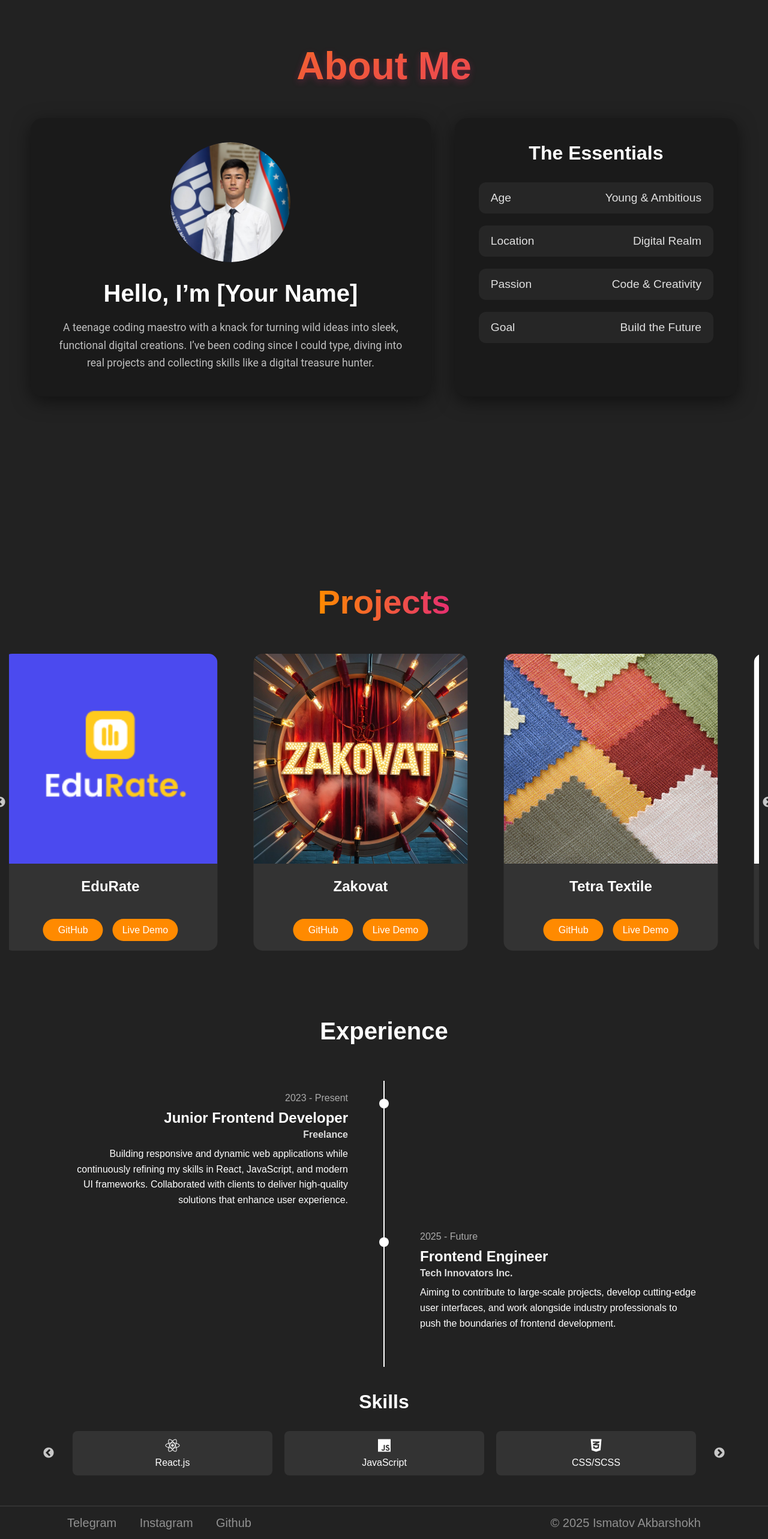
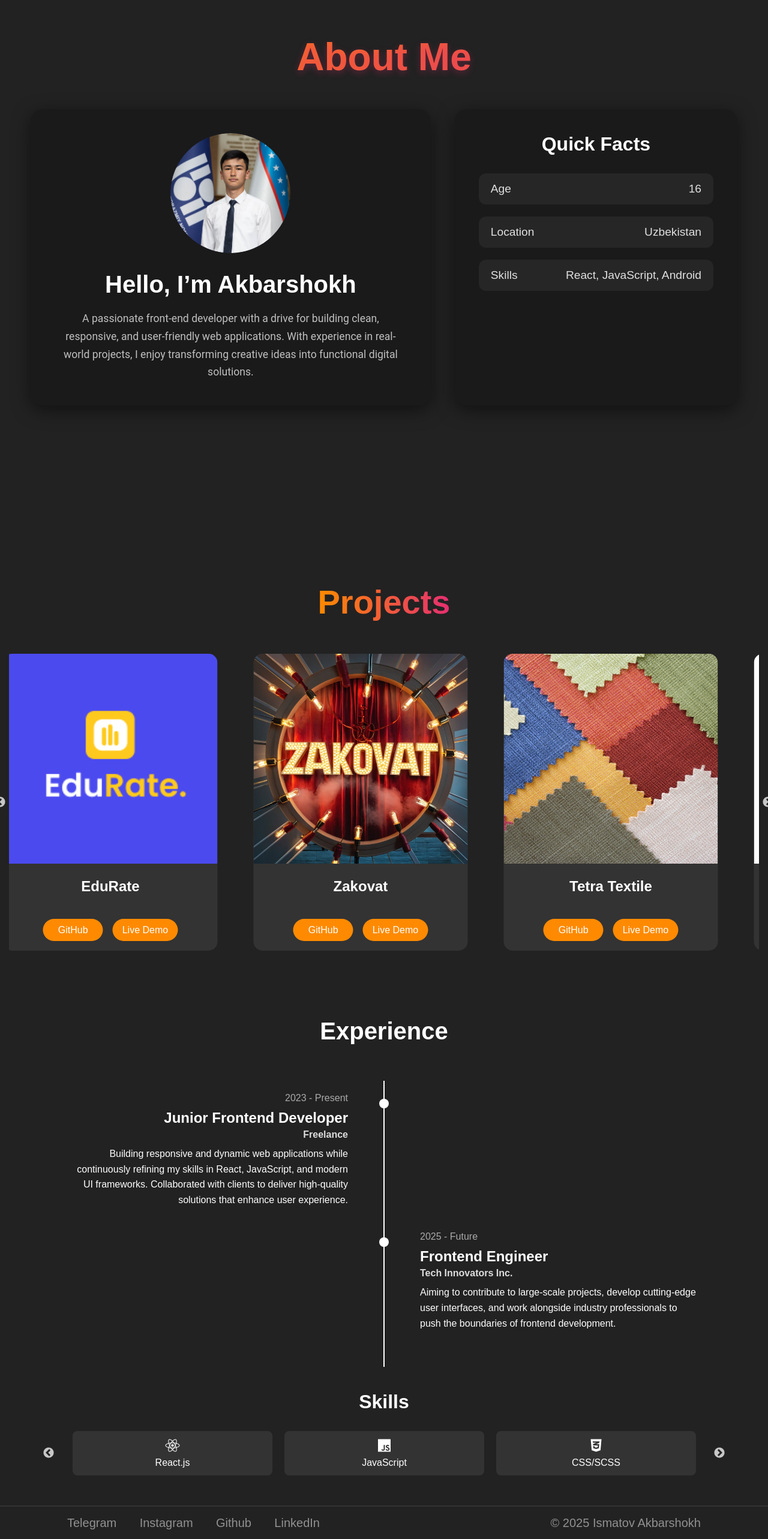
Before and after one commit to Akbarshoh404/New-Portfolio, a React (Create React App) app: page / in a window 1280 px wide. Shown: the part 853-3419 px from the top of the page at 60% size. Built offline with nearby package versions, Linux system fonts and the light colour scheme.

Commit message:
fixed texts and bugs

```diff
--- a/src/Layoutes/Footer/index.jsx
+++ b/src/Layoutes/Footer/index.jsx
@@ -1,3 +1,4 @@
+// Footer.jsx
 import React from "react";
 import styles from "./style.module.scss";
 
@@ -9,12 +10,49 @@ const Footer = () => {
       <div className={styles.container}>
         {!isMobile && (
           <div className={styles.left}>
-            <p>Telegram</p>
-            <p>Instagram</p>
-            <p>Github</p>
+            <p>
+              <a
+                href="https://t.me/MrAkbarshoh"
+                target="_blank"
+                rel="noopener noreferrer"
+              >
+                Telegram
+              </a>
+            </p>
+            <p>
+              <a
+                href="https://www.instagram.com/mr.akbarshokh/"
+                target="_blank"
+                rel="noopener noreferrer"
+              >
+                Instagram
+              </a>
+            </p>
+            <p>
+              <a
+                href="https://github.com/Akbarshoh404"
+                target="_blank"
+                rel="noopener noreferrer"
+              >
+                Github
+              </a>
+            </p>
+            <p>
+              <a
+                href="https://www.linkedin.com/in/akbarshoh-ismatov-4179b52a8/"
+                target="_blank"
+                rel="noopener noreferrer"
+              >
+                LinkedIn
+              </a>
+            </p>
           </div>
         )}
-        <div className={styles.right}>© 2025 Ismatov Akbarshokh</div>
+        <div className={styles.right}>
+          <a href="mailto:your.email@example.com" rel="noopener noreferrer">
+            © 2025 Ismatov Akbarshokh
+          </a>
+        </div>
       </div>
     </div>
   );
--- a/src/Layoutes/Footer/style.module.scss
+++ b/src/Layoutes/Footer/style.module.scss
@@ -1,3 +1,4 @@
+/* style.module.scss */
 * {
   margin: 0;
   padding: 0;
@@ -32,28 +33,37 @@
 }
 
 .left p {
+  margin: 0;
+}
+
+.left a {
   color: #919191;
   font-size: clamp(0.9rem, 2vw, 1.25rem);
   cursor: pointer;
   transition: color 0.3s ease-in-out;
+  text-decoration: none;
 }
 
-.left p:hover {
+.left a:hover {
   color: #e0e0e0;
 }
 
 .right {
-  color: #919191;
-  font-size: clamp(0.9rem, 2vw, 1.25rem);
-  cursor: pointer;
   width: fit-content;
   height: 100%;
   display: flex;
   align-items: center;
-  transition: color 0.3s ease-in-out;
 }
 
-.right:hover {
+.right a {
+  color: #919191;
+  font-size: clamp(0.9rem, 2vw, 1.25rem);
+  cursor: pointer;
+  transition: color 0.3s ease-in-out;
+  text-decoration: none;
+}
+
+.right a:hover {
   color: #e0e0e0;
 }
 
@@ -82,7 +92,7 @@
     width: 90%;
   }
 
-  .right {
+  .right a {
     font-size: 16px !important;
   }
 }
--- a/src/Pages/About/index.jsx
+++ b/src/Pages/About/index.jsx
@@ -17,33 +17,29 @@ const About = () => {
               ></div>
             </div>
             <div className={styles.profileText}>
-              <h2>Hello, I’m [Your Name]</h2>
+              <h2>Hello, I’m Akbarshokh</h2>
               <p className={styles.description}>
-                A teenage coding maestro with a knack for turning wild ideas
-                into sleek, functional digital creations. I’ve been coding since
-                I could type, diving into real projects and collecting skills
-                like a digital treasure hunter.
+                A passionate front-end developer with a drive for building
+                clean, responsive, and user-friendly web applications. With
+                experience in real-world projects, I enjoy transforming creative
+                ideas into functional digital solutions.
               </p>
             </div>
           </div>
           <div className={styles.detailsGrid}>
-            <h2 className={styles.subtitle}>The Essentials</h2>
+            <h2 className={styles.subtitle}>Quick Facts</h2>
             <div className={styles.gridItems}>
               <div className={styles.gridItem}>
                 <span className={styles.label}>Age</span>
-                <span>Young & Ambitious</span>
+                <span>16</span>
               </div>
               <div className={styles.gridItem}>
                 <span className={styles.label}>Location</span>
-                <span>Digital Realm</span>
+                <span>Uzbekistan</span>
               </div>
               <div className={styles.gridItem}>
-                <span className={styles.label}>Passion</span>
-                <span>Code & Creativity</span>
-              </div>
-              <div className={styles.gridItem}>
-                <span className={styles.label}>Goal</span>
-                <span>Build the Future</span>
+                <span className={styles.label}>Skills</span>
+                <span>React, JavaScript, Android</span>
               </div>
             </div>
           </div>
--- a/src/Pages/Projects/index.jsx
+++ b/src/Pages/Projects/index.jsx
@@ -16,36 +16,36 @@ const projectsData = [
     id: 1,
     title: "EduRate",
     image: edurate,
-    github: "https://github.com/username/project1",
-    demo: "https://project1-demo.com",
+    github: "https://github.com/BFozilkhon/EduRate",
+    demo: "https://edurate.uz",
   },
   {
     id: 2,
     title: "Zakovat",
     image: zakovat,
-    github: "https://github.com/username/project2",
-    demo: "https://project2-demo.com",
+    github: "https://github.com/Akbarshoh404/Zakovat",
+    demo: "https:/ict-zakovat.netlify.app",
   },
   {
     id: 3,
     title: "Tetra Textile",
     image: tetra,
-    github: "https://github.com/username/project3",
-    demo: "https://project3-demo.com",
+    github: "https://github.com/Akbarshoh404/Tetra-Textile",
+    demo: "https://tetra-textile.netlify.app",
   },
   {
     id: 4,
     title: "Cambridge",
     image: cambridge,
-    github: "https://github.com/username/project4",
-    demo: "https://project4-demo.com",
+    github: "https://github.com/Akbarshoh404/Cambridge-Website",
+    demo: "https://cambridge-lessons.netlify.app",
   },
   {
     id: 5,
     title: "Core Collection",
     image: core,
-    github: "https://github.com/username/project4",
-    demo: "https://project4-demo.com",
+    github: "https://github.com/Akbarshoh404/Core-Collection",
+    demo: "https://core-collection.netlify.app",
   },
 ];
 
```
